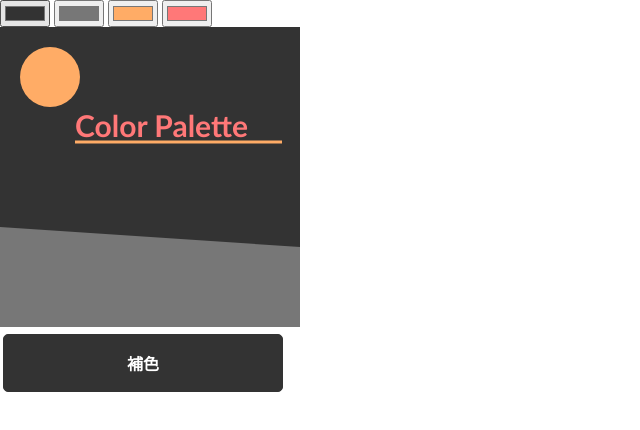
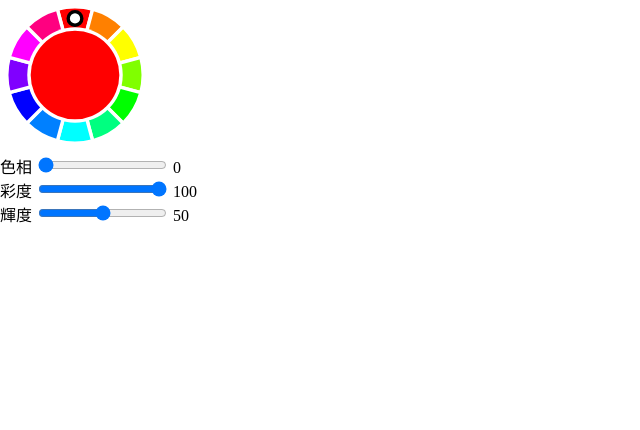
Before and after one commit to ygsiro/color-select, a plain HTML site: page index.html in a window 1280 px wide. Shown: the whole page, without its empty margins (0-640 px from the left). Drawn offline with Linux system fonts and the light colour scheme.

Commit message:
color circle

```diff
--- a/css/style.css
+++ b/css/style.css
@@ -24,15 +24,6 @@ picture {
   display: block;
 }
 
-#comple {
-  padding: 1em;
-  margin: 3px;
-  border-radius: 5px;
-  border: solid 1px #333;
-  width: 280px;
-  text-align: center;
-  background-color: #333;
-  color: #fff;
-  font-family: "Gill Sans", "Gill Sans MT", Calibri, "Trebuchet MS", sans-serif;
-  font-weight: bold;
+.form label {
+  width: 100px;
 }
--- a/index.html
+++ b/index.html
@@ -11,25 +11,45 @@
 </head>
 
 <body>
-    <form oninput="changeInput(main.value, sub.value, accent.value, text.value)">
-        <input type="color" name="main" id="main" value="#333333">
-        <input type="color" name="sub" id="sub" value="#777777">
-        <input type="color" name="accent" id="accent" value="#ffac66">
-        <input type="color" name="text" id="text" value="#ff7878">
+    <svg id="canvas" viewBox="-110 -110 220 220" width="150px" height="150px">
+        <defs>
+            <path d="M-25.8819-96.5926A100,100 30 0 1 25.8819,-96.5926L0,0Z" id="flagment" />
+        </defs>
+        <g stroke="#fff" stroke-width="5">
+            <use href="#flagment" transform="rotate(0)" fill="hsl(0, 100%, 50%)" />
+            <use href="#flagment" transform="rotate(30)" fill="hsl(30, 100%, 50%)" />
+            <use href="#flagment" transform="rotate(60)" fill="hsl(60, 100%, 50%)" />
+            <use href="#flagment" transform="rotate(90)" fill="hsl(90, 100%, 50%)" />
+            <use href="#flagment" transform="rotate(120)" fill="hsl(120, 100%, 50%)" />
+            <use href="#flagment" transform="rotate(150)" fill="hsl(150, 100%, 50%)" />
+            <use href="#flagment" transform="rotate(180)" fill="hsl(180, 100%, 50%)" />
+            <use href="#flagment" transform="rotate(210)" fill="hsl(210, 100%, 50%)" />
+            <use href="#flagment" transform="rotate(240)" fill="hsl(240, 100%, 50%)" />
+            <use href="#flagment" transform="rotate(270)" fill="hsl(270, 100%, 50%)" />
+            <use href="#flagment" transform="rotate(300)" fill="hsl(300, 100%, 50%)" />
+            <use href="#flagment" transform="rotate(330)" fill="hsl(330, 100%, 50%)" />
+        </g>
+        <circle r="70" fill="#fff" />
+        <circle r="65" fill="#f00" id="main-color" />
+        <circle r="10" cy="-83" fill="#fff" stroke="#000" stroke-width="5" id="cursor" />
+    </svg>
+    <form oninput="changeColor(hue.value, sat.value, lum.value)">
+        <div class="form">
+            <label for="hue">色相</label>
+            <input type="range" id="hue" name="hue" value="0" max="360">
+            <output id="hue_value" name="hue_value" for="hue">0</output>
+        </div>
+        <div class="form">
+            <label for="sat">彩度</label>
+            <input type="range" id="sat" name="sat" value="100">
+            <output id="sat_value" name="sat_value" for="sat">100</output>
+        </div>
+        <div class="form">
+            <label for="lum">輝度</label>
+            <input type="range" id="lum" name="lum">
+            <output id="lum_value" name="lum_value" for="lum">50</output>
+        </div>
     </form>
-    <svg id="canvas" width="300px" height="300px">
-        <path d="M0,0H300V300H0Z" fill="#333333" id="main-color" />
-        <path d="M0,200L300,220V300H0Z" fill="#777777" id="sub-color" />
-        <circle cx="50" cy="50" r="30" fill="#ffac66" id="accent-color" />
-        <text font-family="'Gill Sans', 'Gill Sans MT', Calibri, 'Trebuchet MS', sans-serif" font-weight="bold"
-            font-size="30px">
-            <tspan x="75" y="110" fill="#ff7878" id="text-color">Color Palette</tspan>
-        </text>
-        <path d="M75,115H282" id="under-line" stroke="#ffac66" stroke-width="3" />
-    </svg>
-    <div id="comple">
-        <p>補色</p>
-    </div>
 </body>
 
 </html>
--- a/js/script.js
+++ b/js/script.js
@@ -1,25 +1,11 @@
 "use strict"
-
-const compleColor = color => {
-    const R = parseInt(color.substring(1, 3), 16);
-    const G = parseInt(color.substring(3, 5), 16);
-    const B = parseInt(color.substring(5, 7), 16);
-    const Calc = Math.max(R, G, B) + Math.min(R, G, B);
-    const trans = num => {
-        const text = `00` + (Calc - num).toString(16);
-        return text.substring(text.length - 2, text.length);
-    };
-    return `#${trans(R)}${trans(G)}${trans(B)}`;
+const changeColor = (hue, sat, lum) => {
+    document.getElementById("hue_value").value = hue;
+    document.getElementById("sat_value").value = sat;
+    document.getElementById("lum_value").value = lum;
+    const hsl = `hsl(${hue}, ${sat}%, ${lum}%)`;
+    document.getElementById("main-color").style.fill = hsl;
+    const cursor = document.getElementById("cursor");
+    cursor.style.transform = `rotate(${hue}deg)`;
+    cursor.style.fill = hsl;
 };
-
-const changeInput = (main, sub, acc, text) => {
-    document.getElementById("main-color").style.fill = main;
-    document.getElementById("sub-color").style.fill = sub;
-    document.getElementById("accent-color").style.fill = acc;
-    document.getElementById("under-line").style.stroke = acc;
-    document.getElementById("text-color").style.fill = text;
-    const comple = document.getElementById("comple");
-    comple.style.backgroundColor = main;
-    comple.style.color = compleColor(main);
-    comple.innerHTML = `<p>${compleColor(main)}</p>`;
-};
```
Also changed, not shown: image/color-circle.svg (added), 1 other file.
